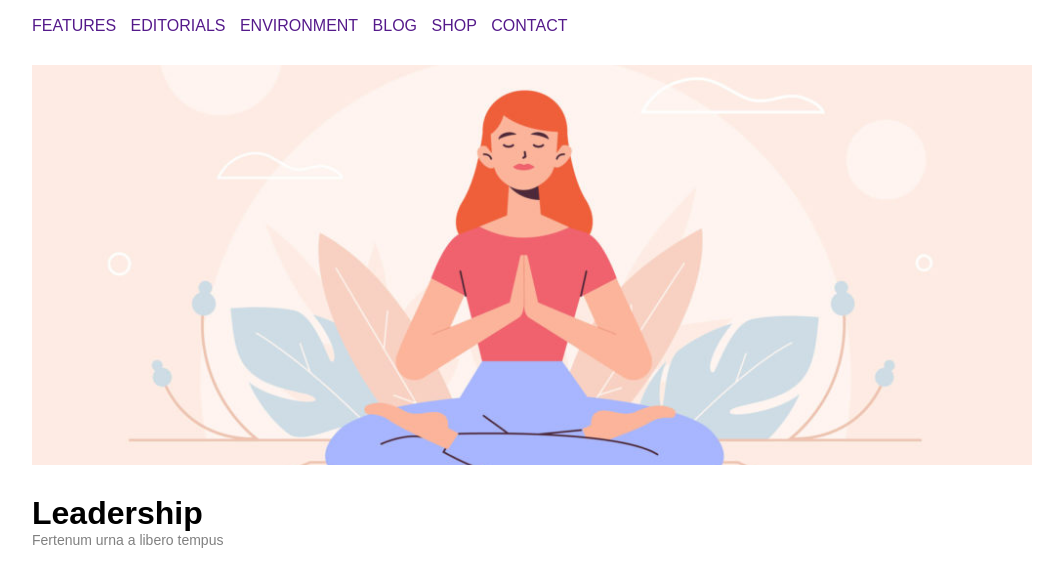
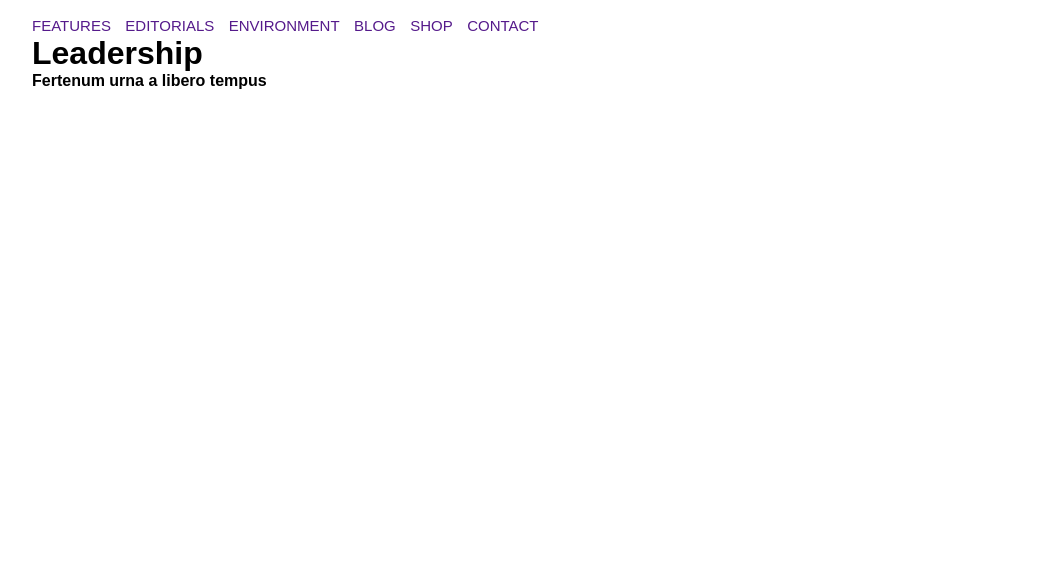
Before and after one commit to FedericaDiChio/htmlcss-wp, a plain HTML site: page index.html in a window 1280 px wide. Shown: the part 67-654 px from the top of the page, without its empty margins (108-1171 px from the left). Drawn offline with Linux system fonts and the light colour scheme.

Commit message:
header e nav css

```diff
--- a/css/style.css
+++ b/css/style.css
@@ -25,53 +25,25 @@ body {
     height: 100%;
 }
 
-/* header */
-#main-header {
-    margin-bottom: 30px;
-}
-
-
-#logo {
+/* header principale */
+#main-header #logo {
     height: 60px;
-
-}
-
-a {
-    text-decoration: none;
-    /* color: grey; */
 }
 
 /* nav */
+#menu li a {
+    text-decoration: none;
+}
 
-li {
+#menu li {
     list-style-type: none;
     display: inline-block;
     text-transform: uppercase;
     padding-right: 10px;
     margin-top: 20px;
+    font-size: 15px;
 }
 
-li:last-child {
+#menu li:last-child {
     padding-right: 0;
 }
-
-/* corpo centrale */
-
-.spotlight {
-    background-image: url("../img/banner.jpg");
-    background-position: 50%;
-    background-size: cover;
-    height: 400px;
-
-
-}
-
-.header-title, .spotlight {
-    margin: 30px 0;
-}
-
-h4 {
-    color:gray;
-    font-size: 14px;
-    font-weight: lighter;
-}
```
